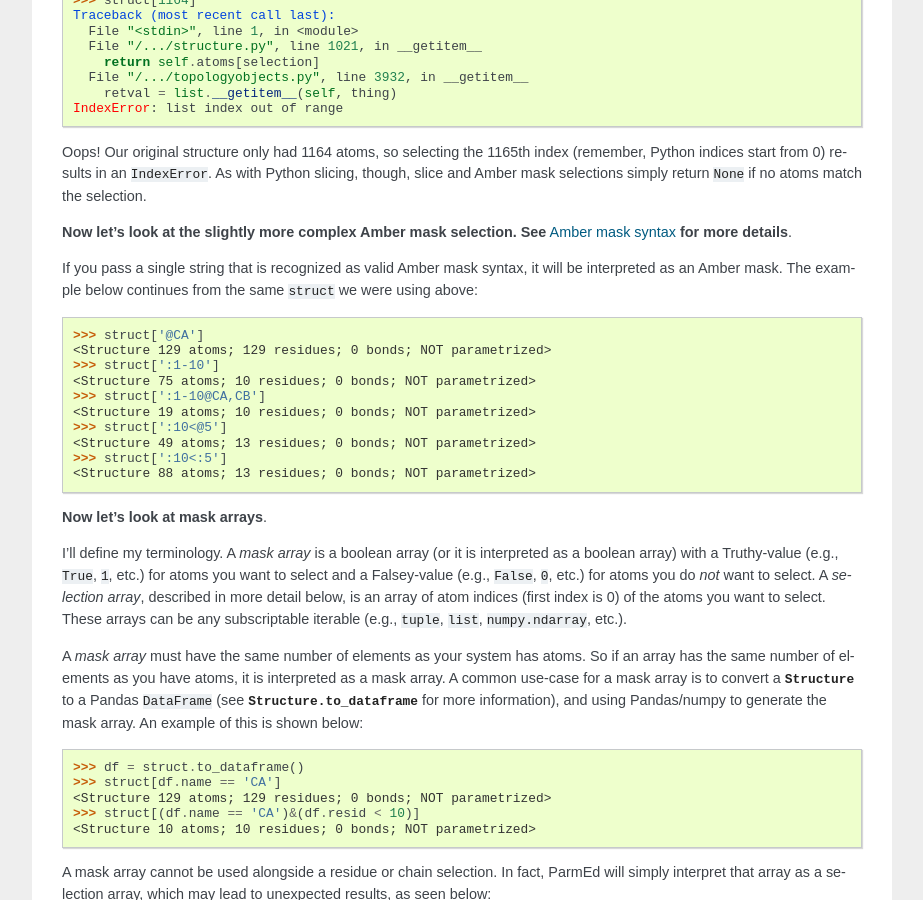
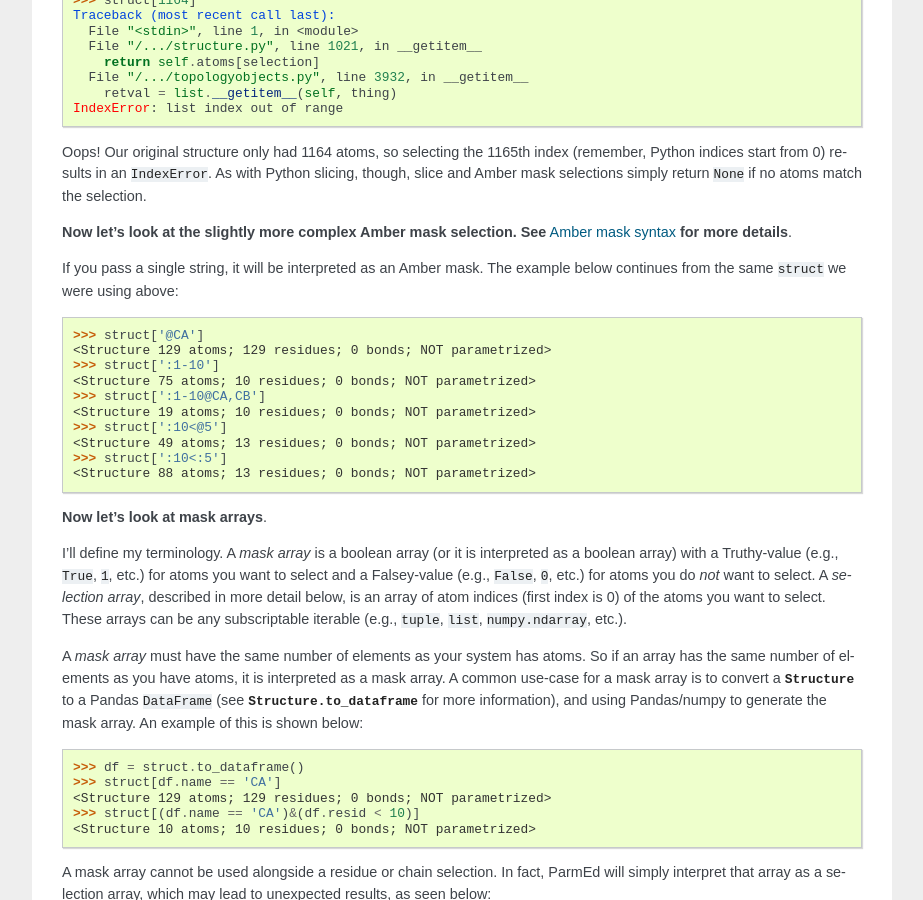
Before and after one commit to ParmEd/ParmEd, a Sphinx documentation site: the page built from doc/structure.rst, in a window 1280 px wide and 900 px high, scrolled down 3479 px. Shown: the whole window, without its empty margins (198-1121 px from the left). Built offline with Sphinx 7.4.7, drawn with Linux system fonts in a browser that asks for light colours.

Commit message:
Clarify.

```diff
--- a/doc/structure.rst
+++ b/doc/structure.rst
@@ -234,9 +234,8 @@ if no atoms match the selection.
 **Now let's look at the slightly more complex Amber mask selection. See** `Amber
 mask syntax <amber.html#amber-mask-syntax>`_ **for more details**.
 
-If you pass a single string that is recognized as valid Amber mask syntax, it
-will be interpreted as an Amber mask. The example below continues from the same
-``struct`` we were using above::
+If you pass a single string, it will be interpreted as an Amber mask. The
+example below continues from the same ``struct`` we were using above::
 
     >>> struct['@CA']
     <Structure 129 atoms; 129 residues; 0 bonds; NOT parametrized>
```
